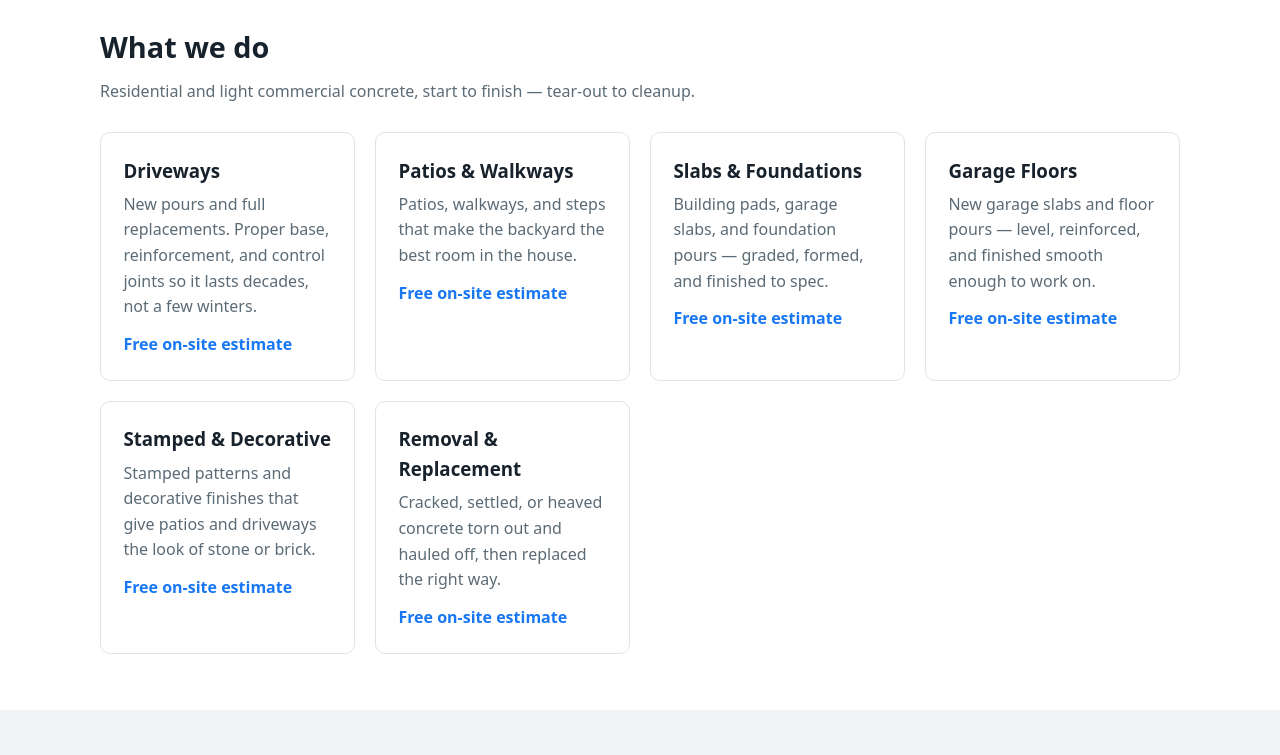
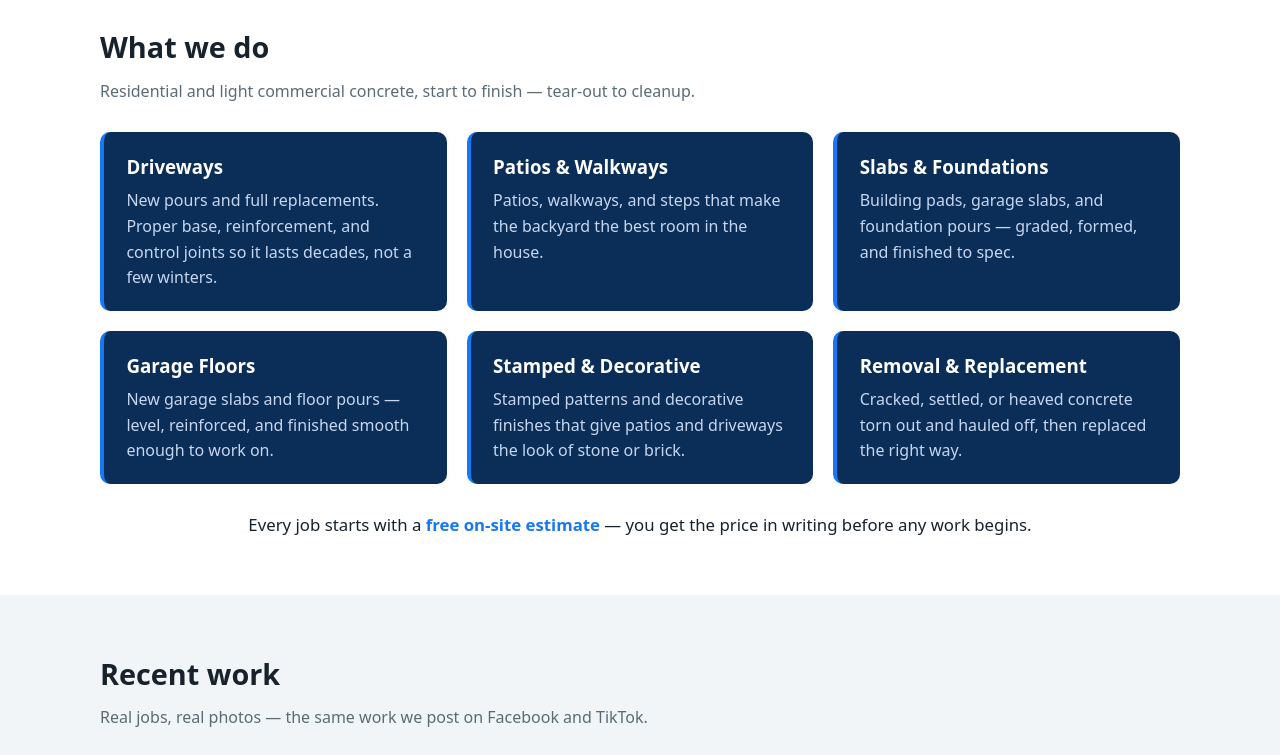
Before and after one commit to jboi81/goodnough-concrete, a plain HTML site: page index.html in a window 1280 px wide. Shown: the part 580-1335 px from the top of the page. Drawn offline with Linux system fonts and the light colour scheme.

Commit message:
Restyle services and pricing sections

```diff
--- a/index.html
+++ b/index.html
@@ -43,40 +43,35 @@
     <div class="container">
       <h2>What we do</h2>
       <p class="section-intro">Residential and light commercial concrete, start to finish — tear-out to cleanup.</p>
-      <div class="card-grid">
-        <article class="card">
+      <div class="service-grid">
+        <article class="service-item">
           <h3>Driveways</h3>
           <p>New pours and full replacements. Proper base, reinforcement, and control joints so it lasts decades, not a few winters.</p>
-          <p class="card-price">Free on-site estimate</p>
         </article>
-        <article class="card">
+        <article class="service-item">
           <h3>Patios &amp; Walkways</h3>
           <p>Patios, walkways, and steps that make the backyard the best room in the house.</p>
-          <p class="card-price">Free on-site estimate</p>
         </article>
-        <article class="card">
+        <article class="service-item">
           <h3>Slabs &amp; Foundations</h3>
           <p>Building pads, garage slabs, and foundation pours — graded, formed, and finished to spec.</p>
-          <p class="card-price">Free on-site estimate</p>
         </article>
-        <article class="card">
+        <article class="service-item">
           <h3>Garage Floors</h3>
           <p>New garage slabs and floor pours — level, reinforced, and finished smooth enough to work on.</p>
-          <p class="card-price">Free on-site estimate</p>
         </article>
-        <article class="card">
+        <article class="service-item">
           <h3>Stamped &amp; Decorative</h3>
           <p>Stamped patterns and decorative finishes that give patios and driveways the look of stone or brick.</p>
-          <p class="card-price">Free on-site estimate</p>
         </article>
-        <article class="card">
+        <article class="service-item">
           <h3>Removal &amp; Replacement</h3>
           <p>Cracked, settled, or heaved concrete torn out and hauled off, then replaced the right way.</p>
-          <p class="card-price">Free on-site estimate</p>
         </article>
         <!-- TODO: Confirm remaining services with Drew — footings, pool decks?
              Trim or add cards to match what he actually offers. -->
       </div>
+      <p class="services-note">Every job starts with a <strong>free on-site estimate</strong> — you get the price in writing before any work begins.</p>
     </div>
   </section>
 
@@ -159,7 +154,7 @@
       <h2>How pricing works</h2>
       <p class="section-intro">Every pour is different — size, thickness, tear-out, and access all move the price. Every estimate is free and in writing, so the number you approve is the number you pay.</p>
       <div class="card-grid">
-        <article class="card">
+        <article class="card card-featured">
           <h3>Driveway Replacement</h3>
           <p class="price-big">Free<span> estimate</span></p>
           <ul>
@@ -167,7 +162,7 @@
             <li>Compacted gravel base</li>
             <li>Reinforcement &amp; control joints</li>
           </ul>
-          <a href="#quote" class="btn btn-small">Get My Estimate</a>
+          <a href="#quote" class="btn btn-primary btn-small">Get My Estimate</a>
         </article>
         <article class="card card-featured">
           <h3>New Patio or Walkway</h3>
@@ -179,7 +174,7 @@
           </ul>
           <a href="#quote" class="btn btn-primary btn-small">Get My Estimate</a>
         </article>
-        <article class="card">
+        <article class="card card-featured">
           <h3>Slab or Building Pad</h3>
           <p class="price-big">Free<span> estimate</span></p>
           <ul>
@@ -187,7 +182,7 @@
             <li>Poured to your spec &amp; thickness</li>
             <li>Power-trowel finish available</li>
           </ul>
-          <a href="#quote" class="btn btn-small">Get My Estimate</a>
+          <a href="#quote" class="btn btn-primary btn-small">Get My Estimate</a>
         </article>
         <!-- TODO: If Drew wants ballpark starting prices shown (e.g. per sq ft),
              add them here — only numbers he approves. -->
--- a/styles.css
+++ b/styles.css
@@ -81,11 +81,24 @@ body {
 }
 .card h3 { margin-bottom: 0.4rem; }
 .card p { color: var(--muted); }
-.card-price { color: var(--brand) !important; font-weight: 700; margin-top: 0.75rem; }
 .card-featured { border: 2px solid var(--brand); }
 .price-big { font-size: 2rem; font-weight: 800; color: var(--ink) !important; }
 .price-big span { font-size: 1rem; font-weight: 500; color: var(--muted); }
 .card ul { margin: 1rem 0 1.25rem 1.1rem; color: var(--muted); }
+
+/* ---------- Services (dark navy panels — deliberately unlike the white pricing cards) ---------- */
+.service-grid {
+  display: grid; gap: 1.25rem;
+  grid-template-columns: repeat(auto-fit, minmax(300px, 1fr));
+}
+.service-item {
+  background: var(--brand-dark); border-left: 4px solid var(--brand);
+  border-radius: var(--radius); padding: 1.25rem 1.4rem;
+}
+.service-item h3 { margin-bottom: 0.4rem; color: #fff; }
+.service-item p { color: #c7d6ee; }
+.services-note { margin-top: 1.75rem; text-align: center; font-size: 1.05rem; }
+.services-note strong { color: var(--brand); }
 
 /* ---------- Gallery ---------- */
 .gallery-grid {
```
